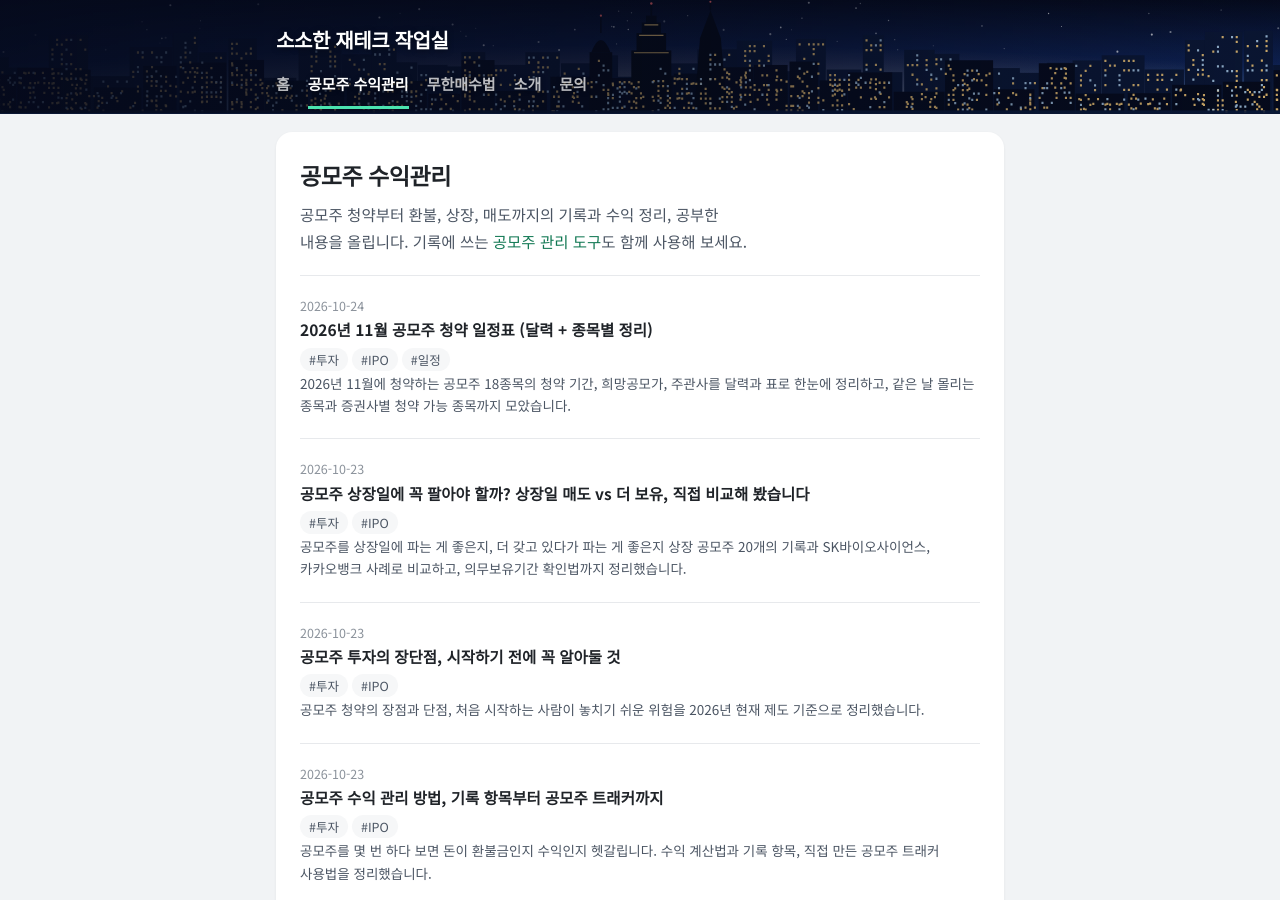
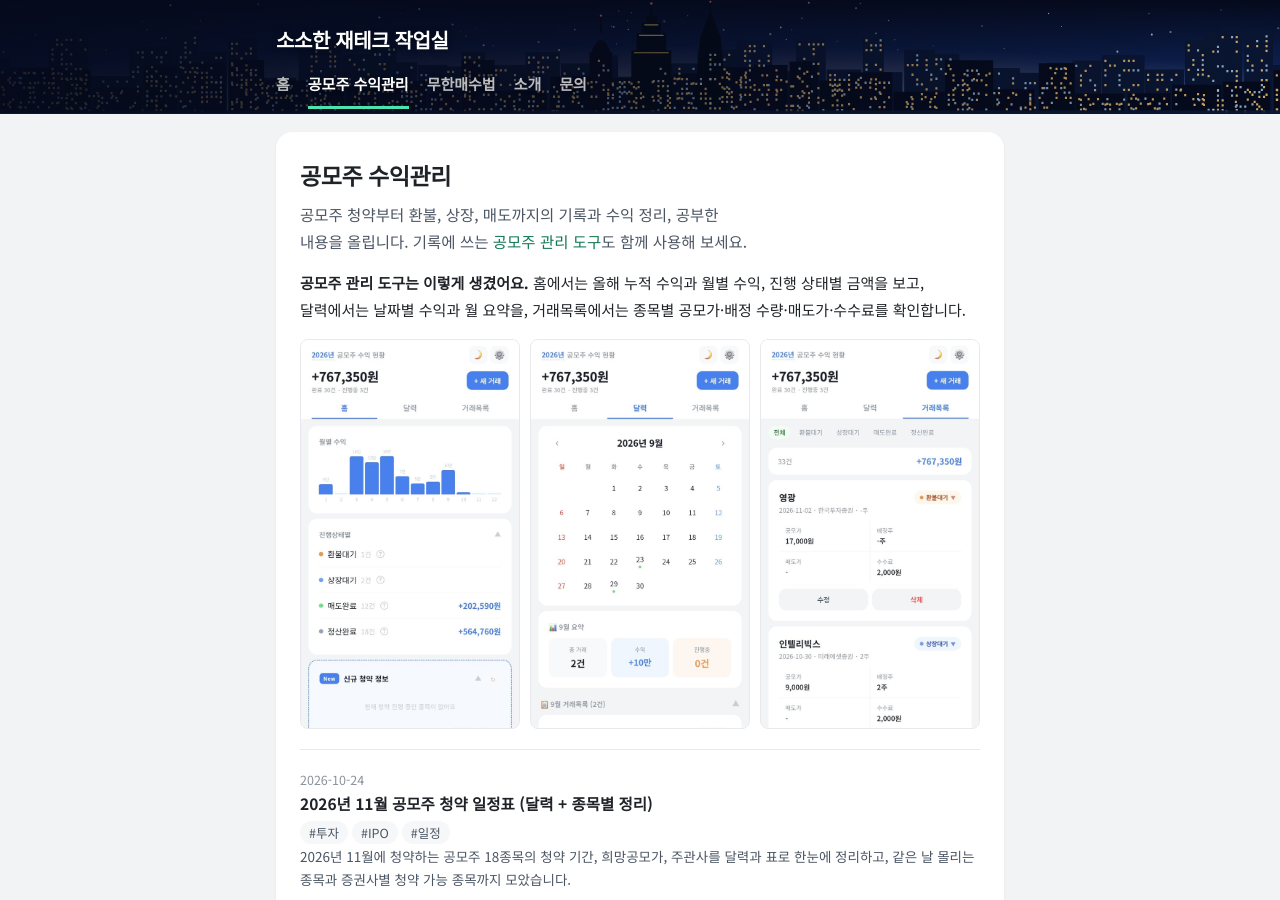
Before and after one commit to mzmzkgu/mzmzkgu.github.io, a Jekyll site: the page built from ipo.html, in a window 1280 px wide and 900 px high. Built offline with Jekyll 4.4.1, drawn with Linux system fonts in a browser that asks for light colours.

Commit message:
공모주 수익관리 페이지에 공모주 관리 도구 화면 3장과 설명 추가 (#23)
Claude-Session: https://claude.ai/code/session_01HnZqqtAcJR4YGqc3LY19aj

Co-authored-by: Claude <noreply@anthropic.com>

```diff
--- a/ipo.html
+++ b/ipo.html
@@ -9,4 +9,18 @@ description: 공모주 청약 기록, 일정·증거금 관리, 상장 후 수
   공모주 청약부터 환불, 상장, 매도까지의 기록과 수익 정리, 공부한 내용을 올립니다.
   기록에 쓰는 <a href="{{ '/ipotracker/' | relative_url }}">공모주 관리 도구</a>도 함께 사용해 보세요.
 </p>
+
+<div class="post-body tool-preview">
+  <p>
+    <strong>공모주 관리 도구는 이렇게 생겼어요.</strong>
+    홈에서는 올해 누적 수익과 월별 수익, 진행 상태별 금액을 보고,
+    달력에서는 날짜별 수익과 월 요약을, 거래목록에서는 종목별 공모가·배정 수량·매도가·수수료를 확인합니다.
+  </p>
+  <div class="shots">
+    <p><img src="{{ '/assets/images/ipotracker/home.jpg' | relative_url }}" alt="공모주 관리 도구 홈 화면: 올해 누적 수익, 월별 수익, 진행 상태별 금액" loading="lazy"></p>
+    <p><img src="{{ '/assets/images/ipotracker/calendar.jpg' | relative_url }}" alt="공모주 관리 도구 달력 화면: 날짜별 수익과 월 요약" loading="lazy"></p>
+    <p><img src="{{ '/assets/images/ipotracker/list.jpg' | relative_url }}" alt="공모주 관리 도구 거래목록 화면: 종목별 공모가, 배정 수량, 매도가, 수수료" loading="lazy"></p>
+  </div>
+</div>
+
 {% include post-list.html category="ipo" %}
```
Also changed, not shown: assets/images/ipotracker/calendar.jpg (added), assets/images/ipotracker/home.jpg (added), assets/images/ipotracker/list.jpg (added).
